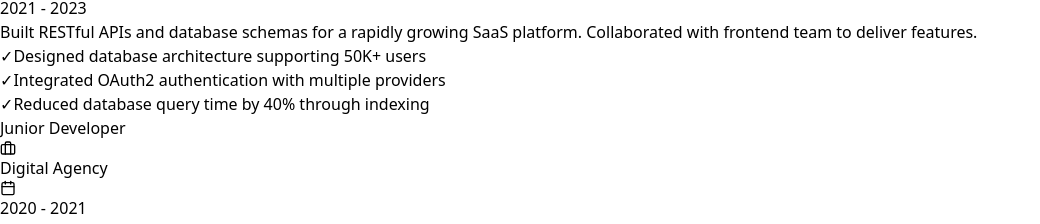
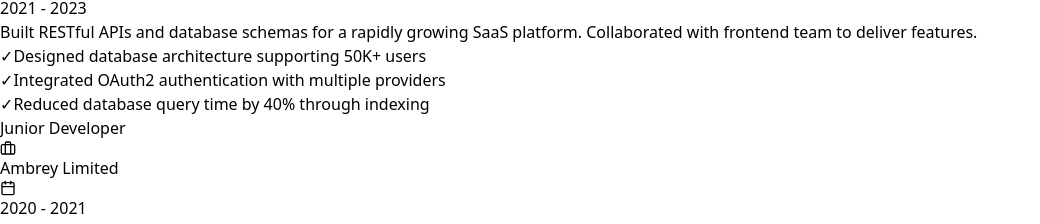
Before and after one commit to Alameen17/alameen-portfolio, a React (Vite) app: page / in a window 1280 px wide. Shown: the part 932-1156 px from the top of the page, without its empty margins (0-1040 px from the left). Built offline with nearby package versions, Linux system fonts and the light colour scheme.

Commit message:
Update Experience component

```diff
--- a/src/components/Experience.jsx
+++ b/src/components/Experience.jsx
@@ -28,7 +28,7 @@ export default function Experience() {
     },
     {
       role: 'Junior Developer',
-      company: 'Digital Agency',
+      company: 'Ambrey Limited',
       period: '2020 - 2021',
       description: 'Developed backend services for client projects using Node.js and Express. Worked on API integrations and database design.',
       achievements: [
```
